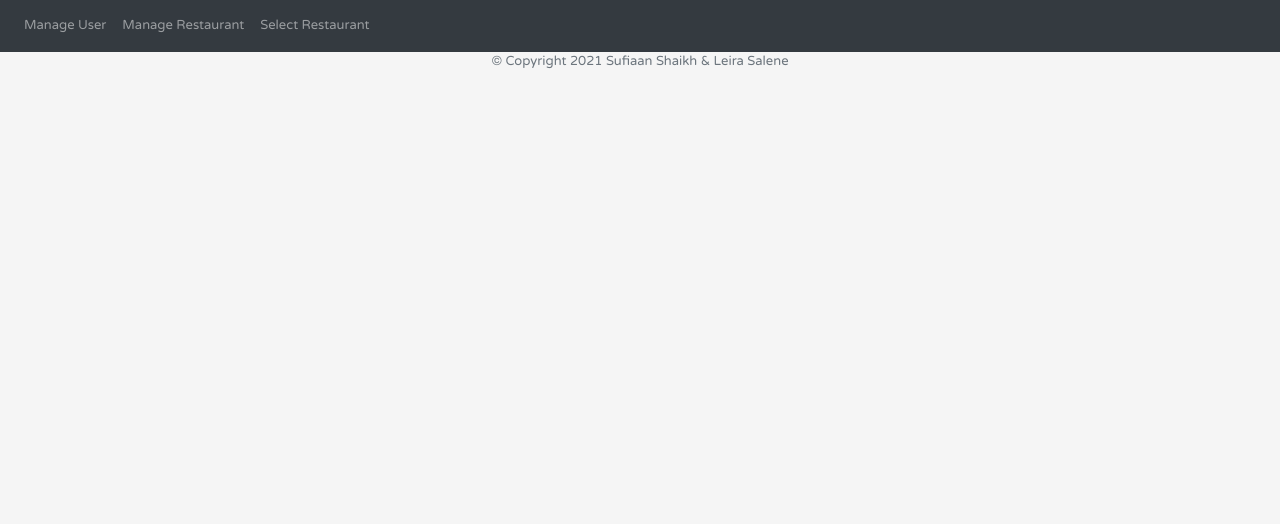
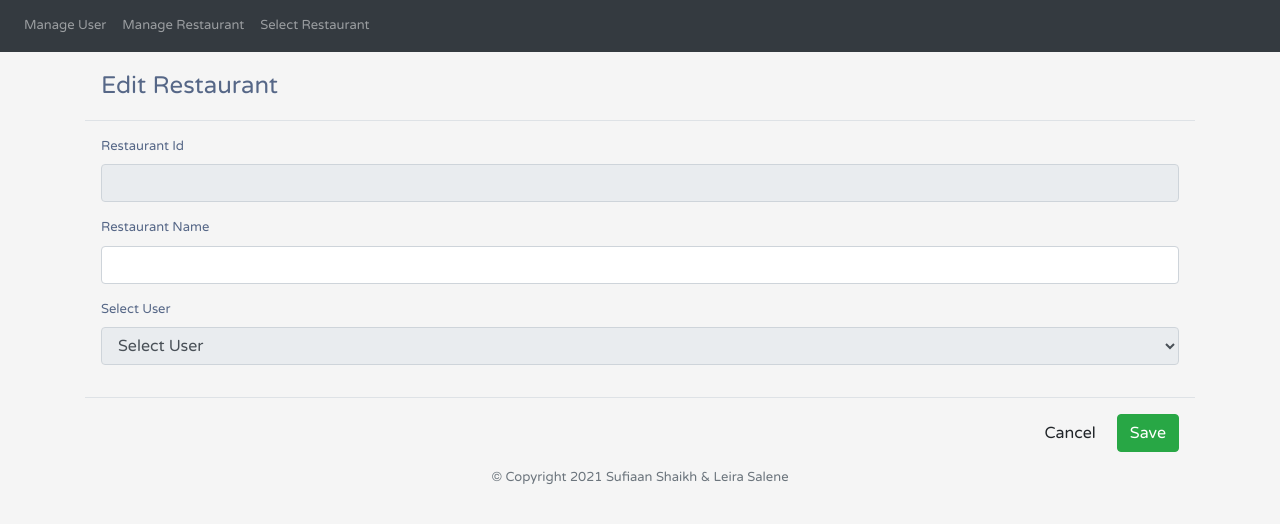
Before and after one commit to lsalene/final-project-group, a Node server app: template Sprint2/views/pages/restaurant/edit-restaurant.ejs in a window 1280 px wide. Shown: the top 524 px of the page. Run offline with Node 20, Linux system fonts and the light colour scheme; the template is opened without the code that fills it, so the values that code supplies are empty.

Commit message:
edit-restaurant api in javascript and making edit-restaurant.ejs page

```diff
--- a/Sprint2/server.js
+++ b/Sprint2/server.js
@@ -173,6 +173,47 @@ app.post('/add-restaurant', function (req, res) {
         });
 });
 
+//Leira Salene
+//edit the restaurant in restaurant table from GUI based on ID using get method
+app.get('/edit-restaurant/:restaurant_id', function (req, res) {    //get method to show elemets in edit-restaurant page in browser based on id provided
+    //get users
+    try {
+        let users = [];
+        const restaurant_id = req.params.restaurant_id;
+        axios.get(apiEndPoint + 'user/all')
+            .then((response) => {
+                if (response && response.data) {
+                    users = response.data;
+                    //get resturant data
+                    axios.get(apiEndPoint + 'restaurant/' + restaurant_id)  //using resataursnt_id, showing the restaurant_name related to id using get method
+                        .then((rresponse) => {
+                            if (rresponse && rresponse.data) {
+                                results = rresponse.data;
+                                //redner the selected restaurant and showing buttons and text box for edit in edit-restauarnt.ejs page
+                                res.render("pages/restaurant/edit-restaurant.ejs", { data: results, users: users });
+                            }
+                            else {
+                                res.redirect('/restaurant');
+                            }
+                        });
+                }
+            });
+    }
+    catch { }
+
+});
+
+
+//Leira Salene
+//using post method to edit the selected restaurant based on id selected in above API
+app.post('/edit-restaurant', function (req, res) {
+    axios.patch(apiEndPoint + 'restaurantupdate', req.body)    //calling restaurantupdate API from python file
+        .then((response) => {
+            res.redirect('/restaurant');   //after updating the restaurant, the browser will redirect to the restaurant page
+        });
+});
+
+
 // Server setup
 app.listen(8080, () => {
     console.log(
--- a/Sprint2/views/pages/restaurant/edit-restaurant.ejs
+++ b/Sprint2/views/pages/restaurant/edit-restaurant.ejs
@@ -5,6 +5,45 @@
     <body>
         <!--header will be added from /partial/header file-->
         <%- include('../../partial/header'); %>
-
+            <div class="container-xl">
+                <!--post method /edit-restaurant will be called from server.js file-->
+                <form action="/edit-restaurant" method="post">
+                    <div class="modal-header">
+                         <!--page title-->
+                        <h4 class="modal-title">Edit Restaurant</h4>
+                    </div>
+                    <!--Adding labels and text boxes to input new restaurant name-->
+                    <div class="modal-body">
+                        <div class="form-group">
+                            <label>Restaurant Id</label>
+                            <input type="text" value="<%= data[0].restaurant_id %>" class="form-control" id="restaurant_id" name="restaurant_id" required readonly>
+                        </div>
+                        <div class="form-group">
+                            <label>Restaurant Name</label>
+                            <input type="text" value="<%= data[0].restaurant_name %>" class="form-control" id="restaurant_name" name="restaurant_name" required>
+                        </div>
+                        <div class="form-group">
+                            <label>Select User</label>
+                            <!--user name will be disabled since the restaurant is being updating associated with the user-->
+                            <select name="user_id"  title="Select User"  class="form-control" disabled>
+                                <option value="">Select User</option>
+                                <% users.forEach(element=> { %>
+                                    <option value="<%= element.id %>" <%= element.id==data[0].user_id ? 'selected' : ''  %>>
+                                        <!--it will show user first and last name based on id-->
+                                        <%= element.first_name %>
+                                            <%= element.last_name %>
+                                    </option>
+                                    <% }) %>
+                            </select>
+                        </div>
+                    </div>
+                    <div class="modal-footer">
+                        <!--cancel buttton will redirect to /restaurant page-->
+                        <a href="/restaurant" class="btn btn-default" value="Cancel">Cancel</a>
+                        <input type="submit" class="btn btn-success" value="Save">
+                    </div>
+                </form>
+            </div>
+            <!--footer will be added from /partial/footer file-->
             <%- include('../../partial/footer'); %>
     </body>
```
